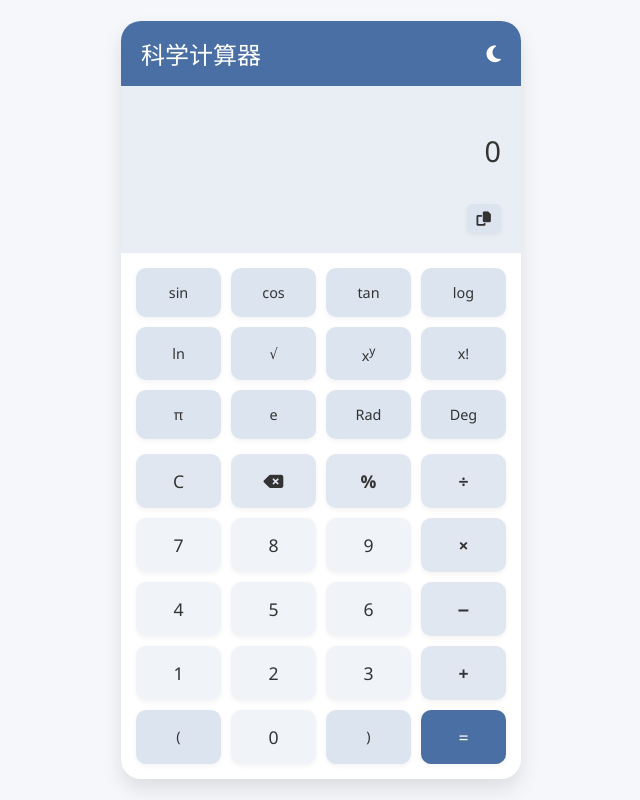
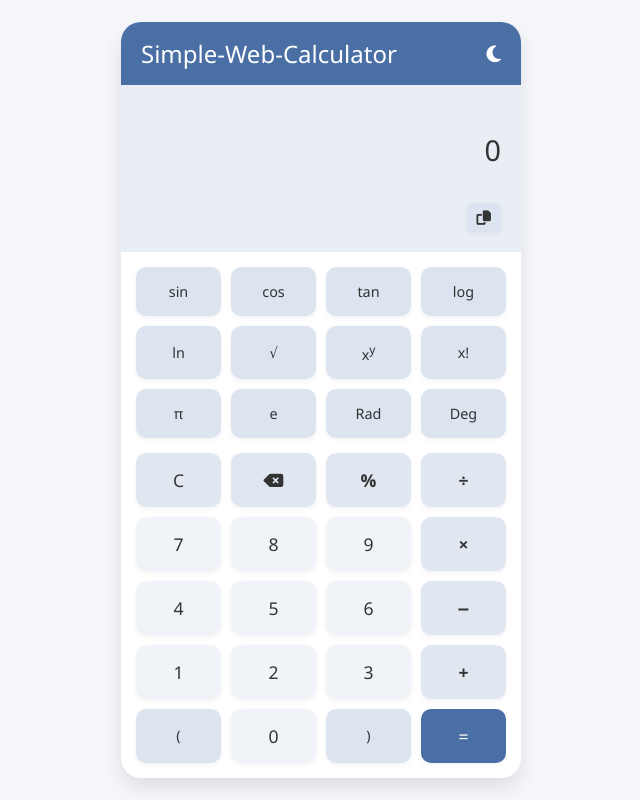
Before and after one commit to masonblog/Simple-Web-Calculator, a plain HTML site: page index.html in a window 1280 px wide. Shown: the whole page, without its empty margins (319-959 px from the left). Drawn offline with Linux system fonts and the light colour scheme.

Commit message:
update title

```diff
--- a/index.html
+++ b/index.html
@@ -3,7 +3,7 @@
 <head>
     <meta charset="UTF-8">
     <meta name="viewport" content="width=device-width, initial-scale=1.0">
-    <title>科学计算器</title>
+    <title>Simple-Web-Calculator</title>
     <link rel="stylesheet" href="styles.css">
     <link rel="stylesheet" href="https://cdnjs.cloudflare.com/ajax/libs/font-awesome/6.4.0/css/all.min.css">
 </head>
@@ -11,7 +11,7 @@
     <div class="calculator-container">
         <div class="calculator">
             <div class="calculator-header">
-                <h1>科学计算器</h1>
+                <h1>Simple-Web-Calculator</h1>
                 <button id="theme-toggle"><i class="fas fa-moon"></i></button>
             </div>
             <div class="display">
```
